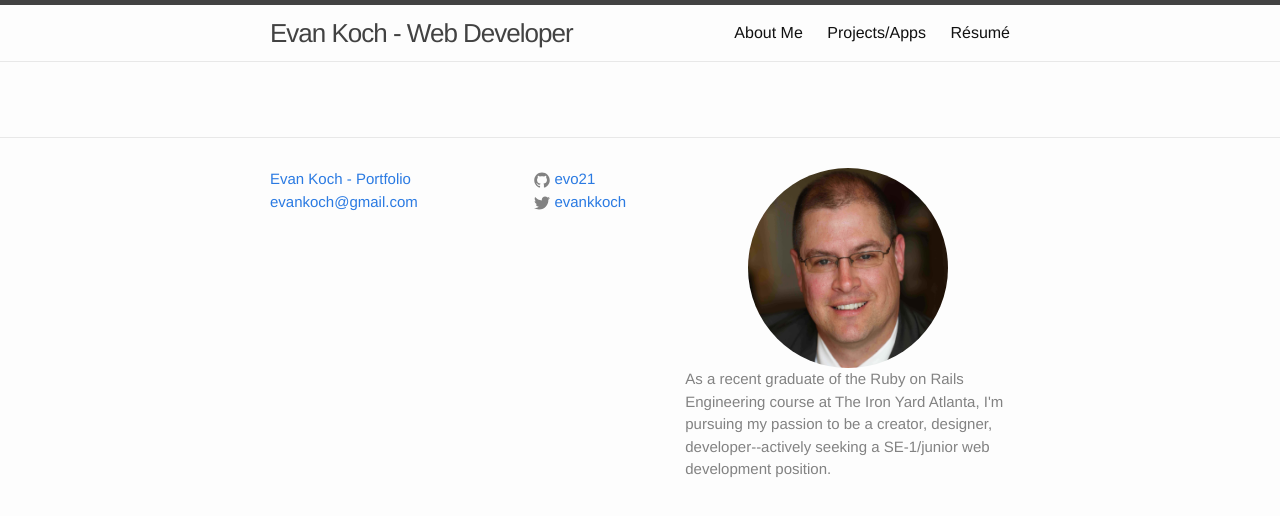
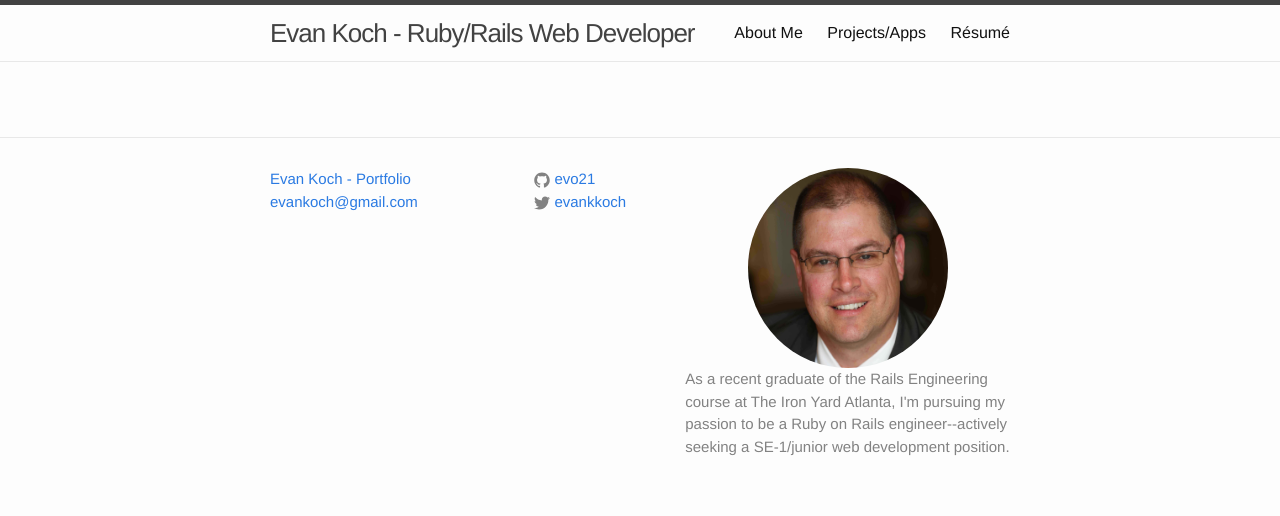
Before and after one commit to evo21/evo21.github.io, a Jekyll site: the page built from index.html, in a window 1280 px wide. Shown: the top 516 px of the page. Built offline with Jekyll 4.4.1, drawn with Linux system fonts in a browser that asks for light colours.

Commit message:
changed site descriptoin

```diff
--- a/_config.yml
+++ b/_config.yml
@@ -1,10 +1,10 @@
 # Site settings
-title: Evan Koch - Web Developer
+title: Evan Koch - Ruby/Rails Web Developer
 email: evankoch@gmail.com
 linkedin: evankoch
 description: > # this means to ignore newlines until "baseurl:"
-  As a recent graduate of the Ruby on Rails Engineering course at The Iron Yard Atlanta,
-  I'm pursuing my passion to be a creator, designer, developer--actively seeking a SE-1/junior
+  As a recent graduate of the Rails Engineering course at The Iron Yard Atlanta,
+  I'm pursuing my passion to be a Ruby on Rails engineer--actively seeking a SE-1/junior
   web development position.
 baseurl: "" # the subpath of your site, e.g. /blog/
 url: "http://evankoch.com/" # the base hostname & protocol for your site
```
